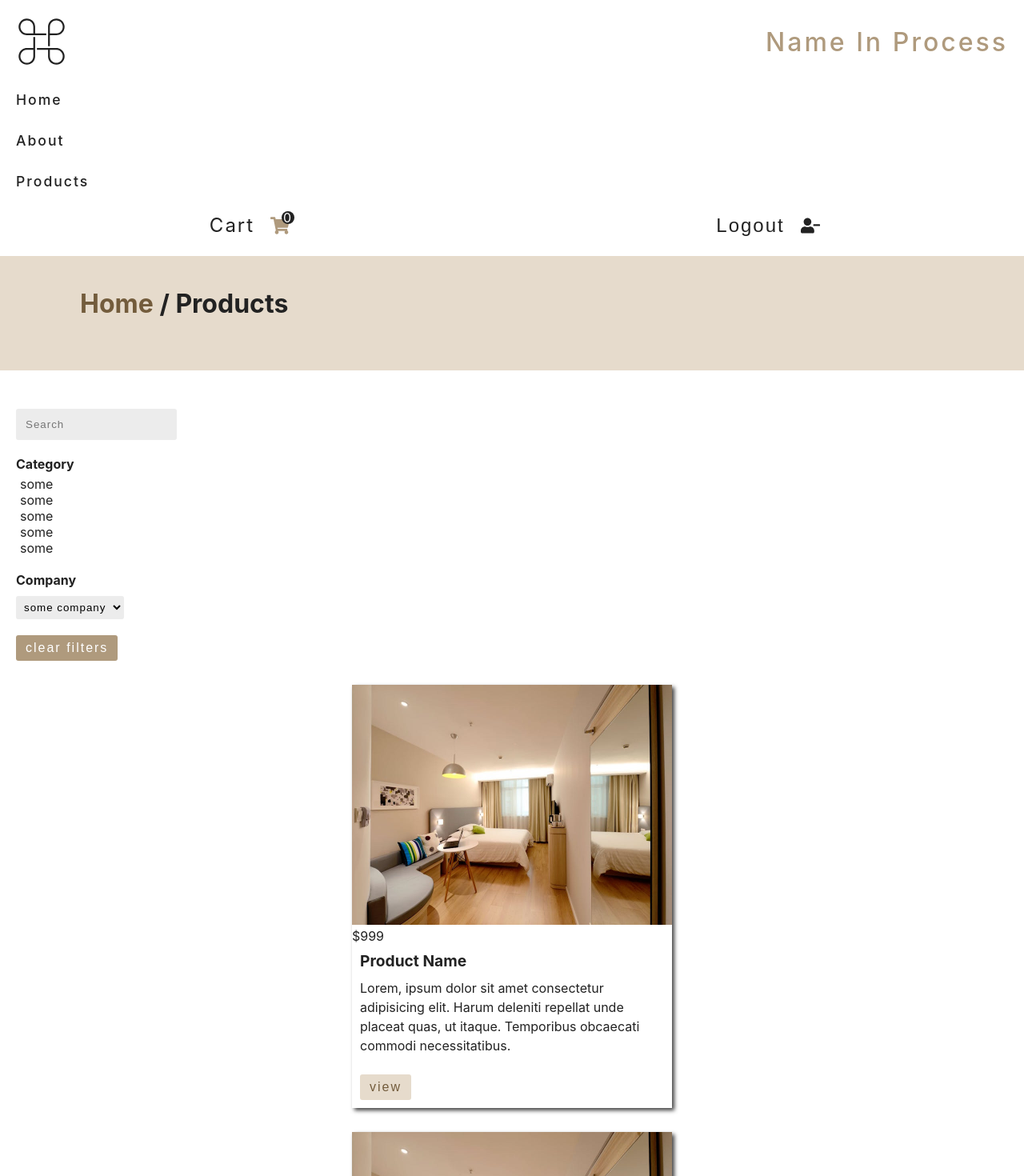
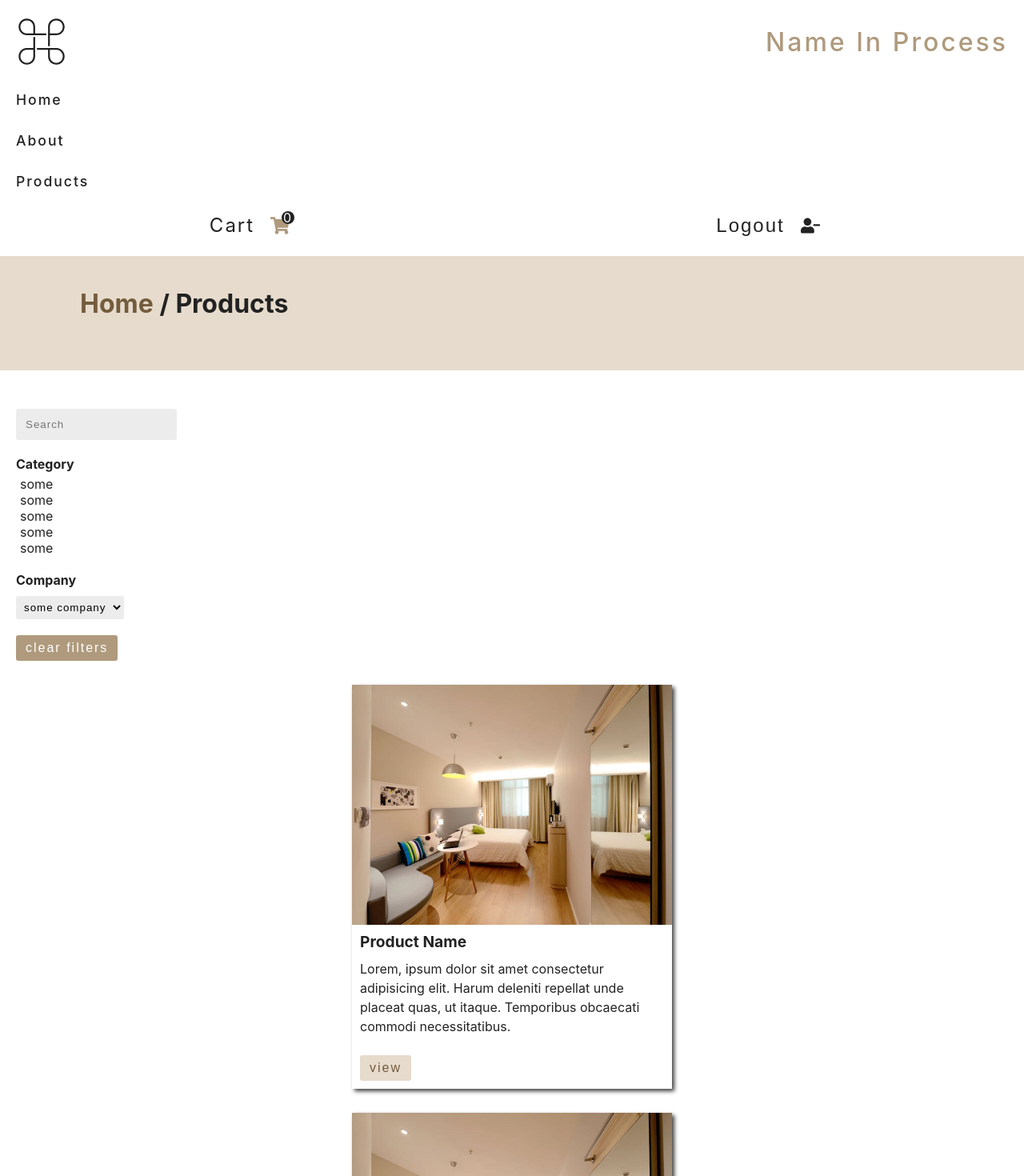
Before and after one commit to Xrenore3/leobit_study_project, a React (Create React App) app: page /products in a window 1280 px wide. Shown: the top 1470 px of the page at 80% size. Built offline with nearby package versions, Linux system fonts and the light colour scheme.

Commit message:
add hover effect to ProductCard component

```diff
--- a/src/pages/products/product-cards/ProductCard.js
+++ b/src/pages/products/product-cards/ProductCard.js
@@ -1,7 +1,7 @@
 import React from 'react'
 import productImg from './../../../assets/card-img.jpeg'
-import  styled  from 'styled-components';
-import { setColor, setBorder, setShadow } from './../../../utils/styles';
+import styled from 'styled-components';
+import { setColor, setBorder, setShadow, setTransition } from './../../../utils/styles';
 
 function ProductCard() {
     return (
@@ -27,15 +27,41 @@ const Wrapper = styled.article`
     margin: 30px auto;
     max-width: 400px;
     ${setShadow.light};
+    ${setTransition};
     .room-info {
-        h4{
+        h4 {
             text-transform:capitalize;
         }
         padding:10px;
     }
-
-    img{
-        width:100%;
+    .img-container {
+        background: ${setColor.mainBlack};
+        position:relative;
+        img {
+            width:100%;
+            ${setTransition};
+            display:block;
+            &:hover {
+            opacity:0.5;
+            }
+        }
+        .price {
+            color: ${setColor.mainWhite};
+            position: absolute;
+            top:50%;
+            left:50%;
+            transform: translate(-50%, -50%);
+            opacity: 0;
+            letter-spacing: 3px;
+            font-size:1.25rem;
+            ${setBorder({ width: '3px', style: 'solid', color: 'white' })};
+            padding:10px;
+            ${setTransition};
+        }
+        &:hover .price{
+                opacity: 1;
+                ${setTransition};
+            }
     }
     button{
         cursor:pointer;
@@ -46,7 +72,10 @@ const Wrapper = styled.article`
         background: ${setColor.lightBrown};
         font-size: 1rem;
         padding:5px 10px;
-
+    }
+    &:hover{
+        ${setShadow.dark};
+        ${setTransition};
     }
 
 
--- a/src/pages/products/product-cards/ProductCardsContainer.js
+++ b/src/pages/products/product-cards/ProductCardsContainer.js
@@ -7,8 +7,6 @@ const ProductCards= () => {
             <Product/>
             <Product/>
             <Product/>
-
-
         </div>
     )
 }
--- a/src/utils/styles.js
+++ b/src/utils/styles.js
@@ -12,7 +12,7 @@ export const setColor = {
 
 export const setShadow = {
     light: 'box-shadow: 3px 3px 5px 0px rgba(0,0,0,0.75)',
-    dark: 'box-shadow: 6px 6px 5px 0px rgba(0,0,0,0.75)',
+    dark: 'box-shadow: 6px 6px 10px 0px rgba(0,0,0,0.75)',
     darkest: 'box-shadow: 10px 10px 5px 0px rgba(0,0,0,0.75)'
 }
 
```
